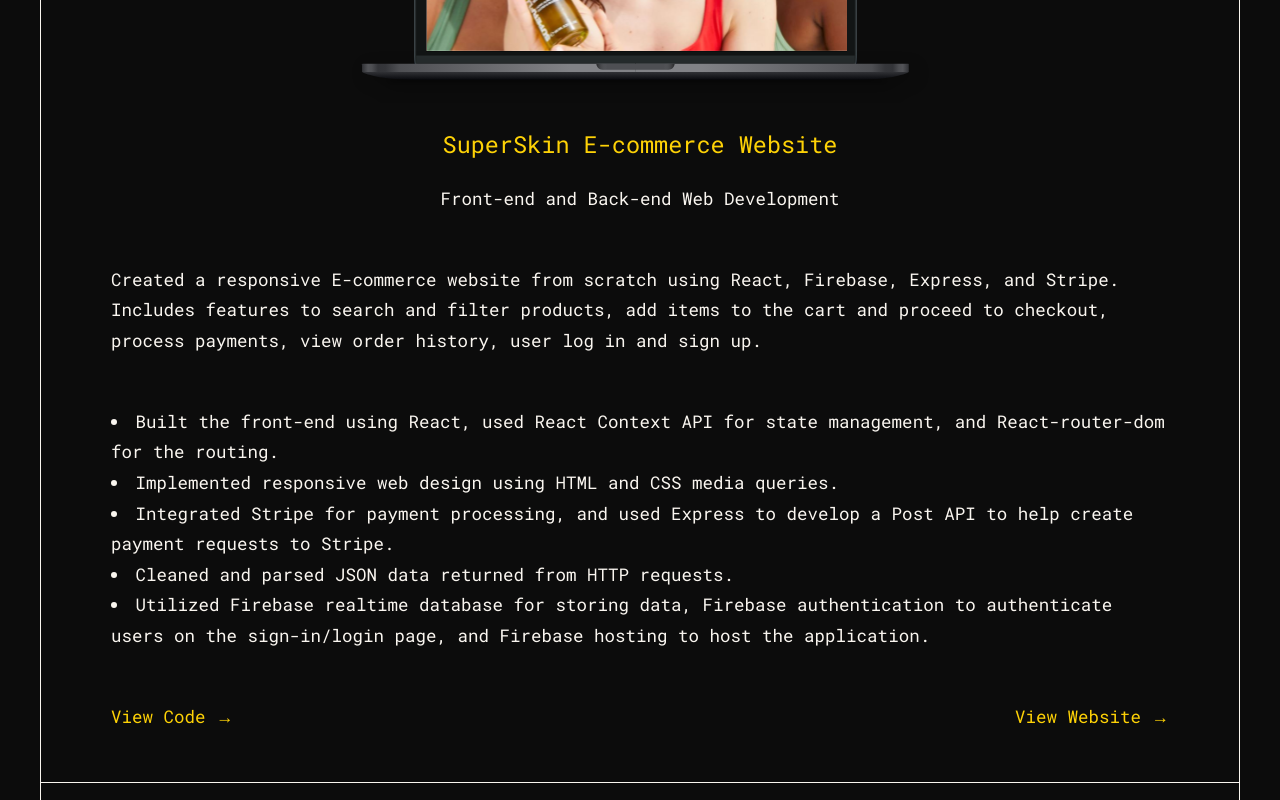
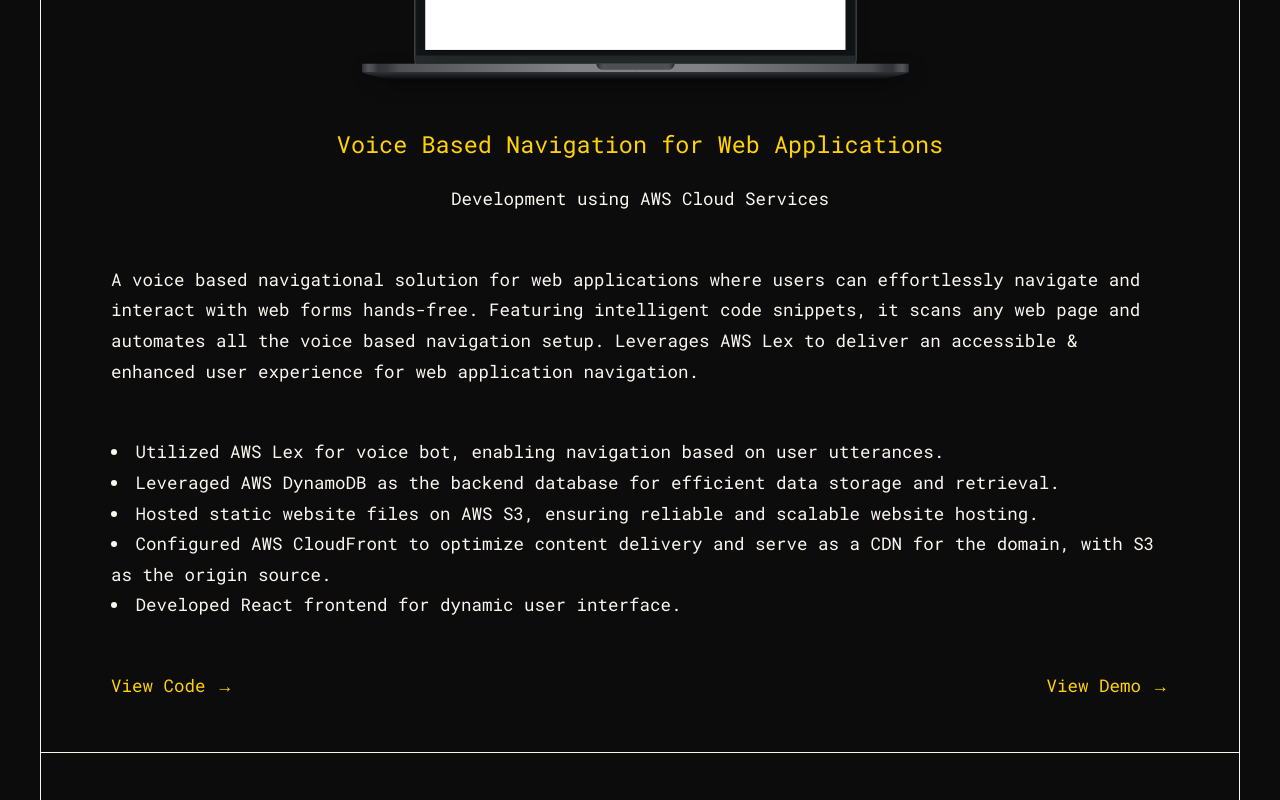
Before and after one commit to Hiba243/hibaportfolio, a React (Create React App) app: page / in a window 1280 px wide. Shown: the part 1180-1980 px from the top of the page. Built offline with nearby package versions, Linux system fonts and the light colour scheme.

Commit message:
added voice based navigation project

```diff
--- a/package.json
+++ b/package.json
@@ -24,7 +24,7 @@
   },
   "scripts": {
     "start": "react-scripts --openssl-legacy-provider start",
-    "build": "react-scripts build",
+    "build": "react-scripts --openssl-legacy-provider build",
     "test": "react-scripts test",
     "eject": "react-scripts eject",
     "watch:sass": "node-sass sass/main.scss src/App.css -w",
--- a/src/components/Projects.js
+++ b/src/components/Projects.js
@@ -2,6 +2,7 @@
 import EcommerceImg from '../images/Ecommerce.svg'
 import WatchAndListenImg from '../images/WatchAndListen.svg';
 import MetMuseumImg from '../images/MetMuseum.svg';
+import VoiceBasedNavImg from '../images/VoiceBasedNavigation.svg';
 
 const Projects = () => {
 
@@ -9,6 +10,43 @@
         <div className="text__heading section-work__heading">
             <span className="arr-purple">&rarr;</span> <span className="color-yellow">Personal Projects</span>
         </div>
+        <div className="project">
+                <img src={VoiceBasedNavImg ? VoiceBasedNavImg : ''} className='responsive-img home-img-2' alt="Voice based navigation main mockup"></img>
+                <div className="project__desc">
+                    <div className="project__desc-content">
+                        <div className="project__desc-content-heading">
+                            <p className="text__subheading color-yellow">Voice Based Navigation for Web Applications</p>
+                            <p className="text__content">Development using AWS Cloud Services</p>
+                        </div>
+                        <div>
+                            <p className="text__content">A voice based navigational solution for web applications where users can effortlessly navigate and interact with web forms hands-free. Featuring intelligent code snippets, it scans any web page and automates all the voice based navigation setup. Leverages AWS Lex to deliver an accessible & enhanced user experience for web application navigation.</p>
+                        </div>
+                        <div>
+                            <ul className="ul-style text__content">
+                                <li>Utilized AWS Lex for voice bot, enabling navigation based on user utterances.</li>
+                                <li>
+                                Leveraged AWS DynamoDB as the backend database for efficient data storage and retrieval.
+                                </li>
+                                <li>
+                                Hosted static website files on AWS S3, ensuring reliable and scalable website hosting.
+                                </li>
+                                <li>
+                                Configured AWS CloudFront to optimize content delivery and serve as a CDN for the domain, with S3 as the origin source.
+                                </li>
+                                <li>
+                                Developed React frontend for dynamic user interface.
+                                </li>
+
+                            </ul>
+                        </div>
+                        <div className="project__link">
+                            <a className="text__content link-effect" href="https://github.com/Hiba243/Voice_Based_Navigation_Hackathon" rel="noreferrer" target="_blank">View Code &rarr;</a>
+                            <a className="text__content link-effect" href="https://github.com/Hiba243/Voice_Based_Navigation_Hackathon/blob/main/assets/Demo_Video.webm" rel="noreferrer" target="_blank">View Demo &rarr;</a>
+                        </div>
+                    </div>
+                </div>
+            </div>
+        <hr></hr>
             <div className="project">
                 <img src={EcommerceImg ? EcommerceImg : ''} className='responsive-img home-img-2' alt="Ecommerce main mockup"></img>
                 <div className="project__desc">
```
Also changed, not shown: src/images/VoiceBasedNavigation.svg (added).
